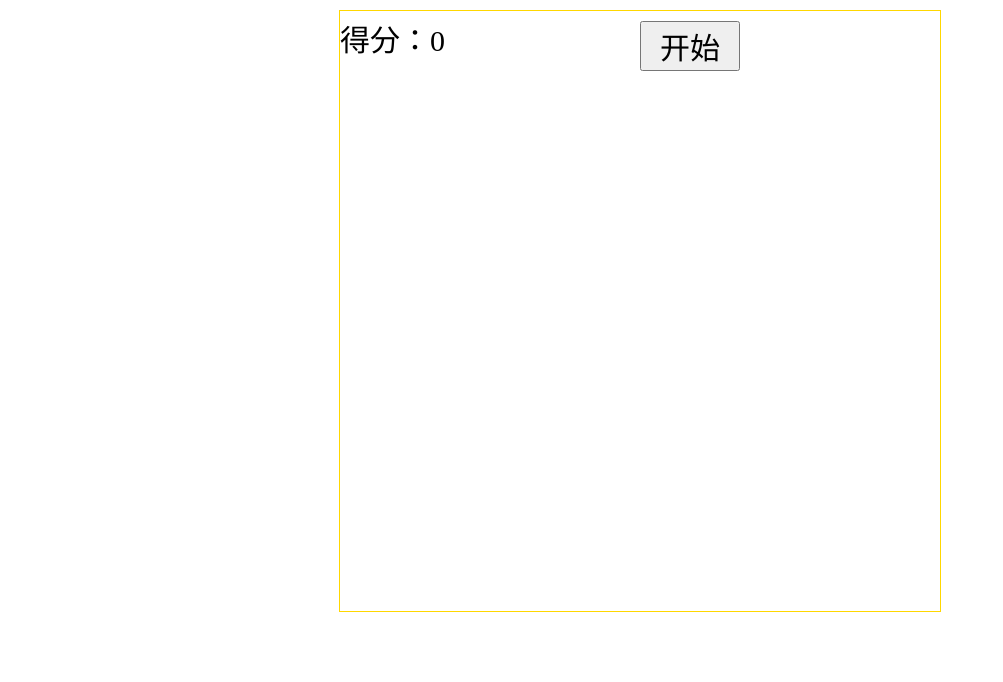
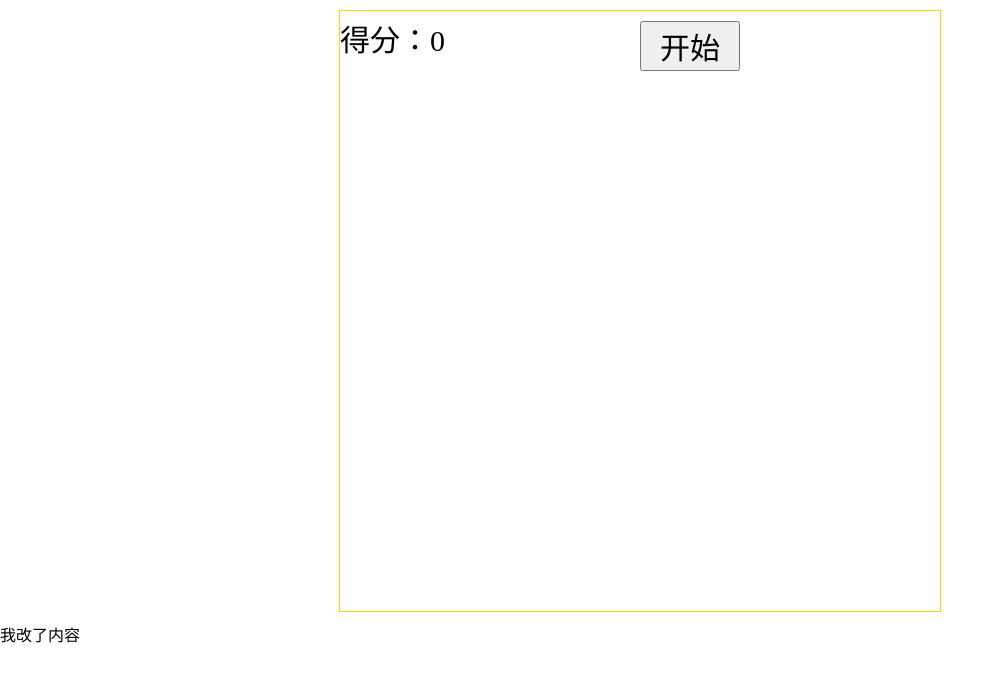
Before and after one commit to Sunshinexiaoxin/MyProject, a plain HTML site: page index.html in a window 1280 px wide. Shown: the whole page, without its empty margins (0-1003 px from the left). Drawn offline with Linux system fonts and the light colour scheme.

Commit message:
Update index.html

```diff
--- a/index.html
+++ b/index.html
@@ -48,7 +48,7 @@
 			<div id="score">得分：0</div>
 			<button>开始</button>
 		</div>
-
+		我改了内容
 	</body>
 	<script type="text/javascript">
 
```
